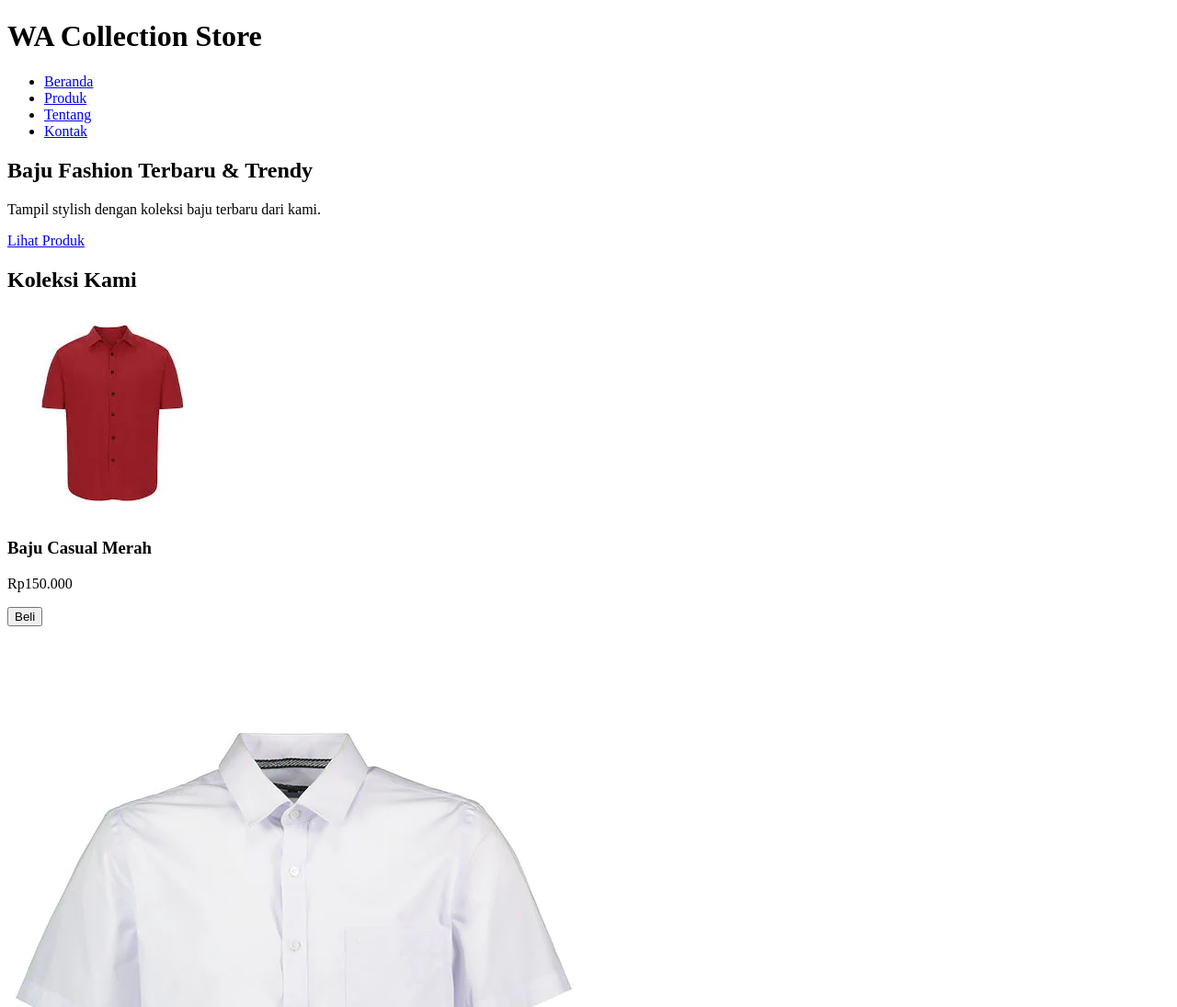
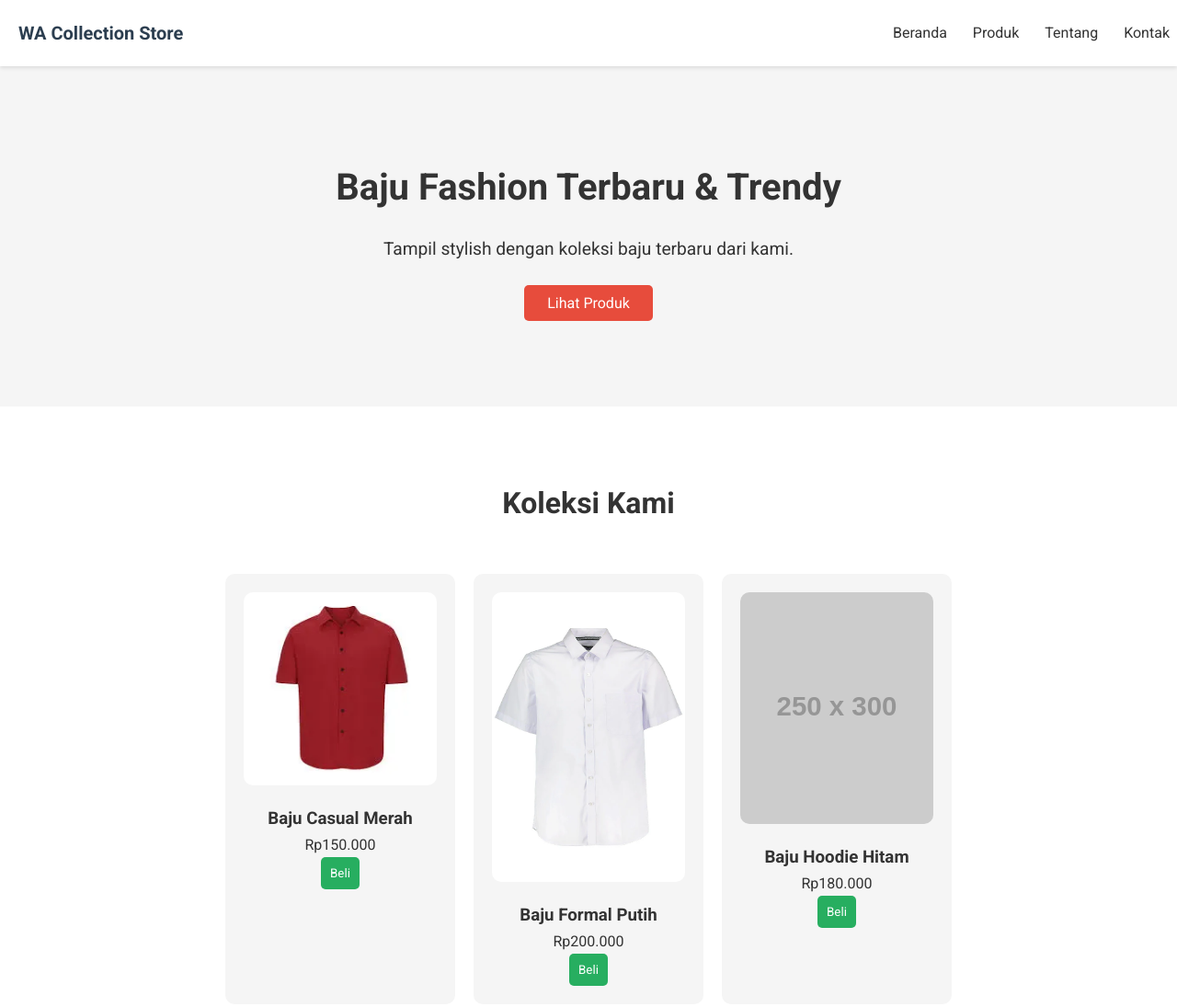
Before and after one commit to akundarurat1234567-sys/WA-colection, a plain HTML site: page index.html in a window 1280 px wide. Shown: the top 1095 px of the page at 92% size. Drawn offline with Linux system fonts and the light colour scheme; placeholder pictures from the web are drawn by us.

Commit message:
Add files via upload

```diff
--- a/index.html
+++ b/index.html
@@ -5,7 +5,7 @@
     <meta charset="UTF-8">
     <meta name="viewport" content="width=device-width, initial-scale=1.0">
     <title>Toko Baju WA Collection</title>
-    <link rel="stylesheet" href="css/style.css">
+    <link rel="stylesheet" href="style.css">
     <link href="https://fonts.googleapis.com/css2?family=Roboto:wght@400;700&display=swap" rel="stylesheet">
 </head>
 
--- /dev/null
+++ b/style.css
@@ -0,0 +1,165 @@
+/* Reset dasar */
+* {
+    margin: 0;
+    padding: 0;
+    box-sizing: border-box;
+    font-family: 'Roboto', sans-serif;
+}
+
+body {
+    line-height: 1.6;
+    color: #333;
+}
+
+/* Header */
+header {
+    background: #fff;
+    padding: 20px 0;
+    box-shadow: 0 2px 4px rgba(0, 0, 0, 0.1);
+    position: sticky;
+    top: 0;
+    z-index: 1000;
+}
+
+header .container {
+    display: flex;
+    justify-content: space-between;
+    align-items: center;
+}
+
+header .logo {
+    font-size: 10px;
+    font-weight: 700;
+    color: #2c3e50;
+    padding-left: 20px;
+}
+
+header nav ul {
+    display: flex;
+    list-style: none;
+}
+
+header nav ul li {
+    margin-left: 20px;
+    padding-right: 8px;
+}
+
+header nav ul li a {
+    text-decoration: none;
+    color: #333;
+    font-weight: 500;
+}
+
+/* Hero Section */
+.hero {
+    background: #f5f5f5;
+    text-align: center;
+    padding: 100px 20px;
+}
+
+.hero h2 {
+    font-size: 2.5rem;
+    margin-bottom: 20px;
+}
+
+.hero p {
+    font-size: 1.2rem;
+    margin-bottom: 30px;
+}
+
+.btn {
+    background: #e74c3c;
+    color: #fff;
+    padding: 10px 25px;
+    text-decoration: none;
+    border-radius: 5px;
+    font-weight: 500;
+}
+
+/* Products Section */
+.products {
+    padding: 80px 20px;
+    background: #fff;
+    text-align: center;
+}
+
+.products h2 {
+    font-size: 2rem;
+    margin-bottom: 50px;
+}
+
+.product-cards {
+    display: flex;
+    gap: 20px;
+    flex-wrap: wrap;
+    justify-content: center;
+}
+
+.card {
+    background: #f5f5f5;
+    padding: 20px;
+    border-radius: 10px;
+    width: 250px;
+    text-align: center;
+}
+
+.card img {
+    width: 100%;
+    border-radius: 10px;
+    margin-bottom: 15px;
+}
+
+.btn-buy {
+    background: #27ae60;
+    color: #fff;
+    padding: 10px;
+    border: none;
+    border-radius: 5px;
+    cursor: pointer;
+}
+
+/* About Section */
+.about {
+    padding: 80px 20px;
+    background: #ecf0f1;
+    text-align: center;
+}
+
+/* Contact Section */
+.contact {
+    padding: 80px 20px;
+    background: #fff;
+    text-align: center;
+}
+
+.contact form {
+    display: flex;
+    flex-direction: column;
+    gap: 15px;
+    max-width: 500px;
+    margin: 0 auto;
+}
+
+.contact input,
+.contact textarea {
+    padding: 10px;
+    border: 1px solid #ccc;
+    border-radius: 5px;
+}
+
+.contact button {
+    padding: 10px;
+    border: none;
+    background: #e74c3c;
+    color: #fff;
+    border-radius: 5px;
+    cursor: pointer;
+}
+
+/* Footer */
+footer {
+    background: #2c3e50;
+    color: #fff;
+    text-align: center;
+    padding: 20px 0;
+}
```
Also changed, not shown: script.js (added).
